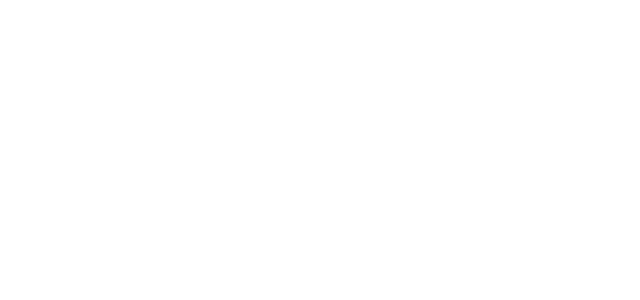
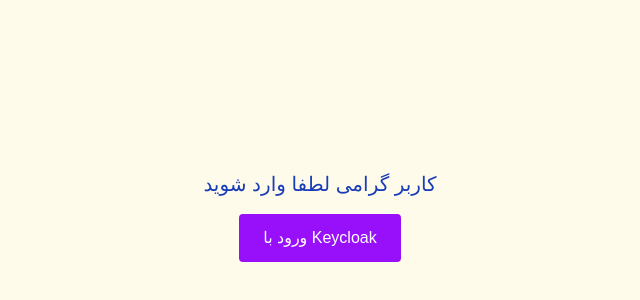
Before and after one commit to behmaneshrad/EnterpriseAutomationClient, a Next.js app in the folder enterprise-automation-ui/: page /login in a window 1280 px wide. Shown: the part 184-484 px from the top of the page, without its empty margins (320-960 px from the left). Built offline with nearby package versions, Linux system fonts and the light colour scheme.

Commit message:
edited loginpage

```diff
--- a/enterprise-automation-ui/src/app/login/page.tsx
+++ b/enterprise-automation-ui/src/app/login/page.tsx
@@ -1,11 +1,36 @@
-import React from 'react'
+'use client';
 
-const LoginPage = () => {
+import { signIn } from "next-auth/react";
+import { useState } from "react";
+
+export default function LoginPage() {
+  const [loading, setLoading] = useState(false);
+
+  const handleLogin = () => {
+    console.log("ورود با Keycloak شروع شد ");
+    setLoading(true);
+    signIn("keycloak", {
+      callbackUrl: "/dashboard",
+      prompt: "login" //  این خط باعث نمایش اجباری فرم لاگین میشه
+    });
+  };
+
   return (
-    <div>
-
-    </div>
-  )
+    <main className="bg-amber-50">
+      <div className="flex flex-col items-center justify-center min-h-screen">
+        <h2 className="text-xl mb-4 text-blue-800">کاربر گرامی لطفا وارد شوید</h2>
+        <button
+          onClick={handleLogin}
+          disabled={loading}
+          className={`px-6 py-3 rounded transition-all ${
+            loading
+              ? "bg-gray-400 cursor-not-allowed"
+              : "bg-purple-600 hover:bg-purple-700"
+          } text-white`}
+        >
+          {loading ? "در حال ورود..." : "ورود با Keycloak"}
+        </button>
+      </div>
+    </main>
+  );
 }
-
-export default LoginPage;
```
